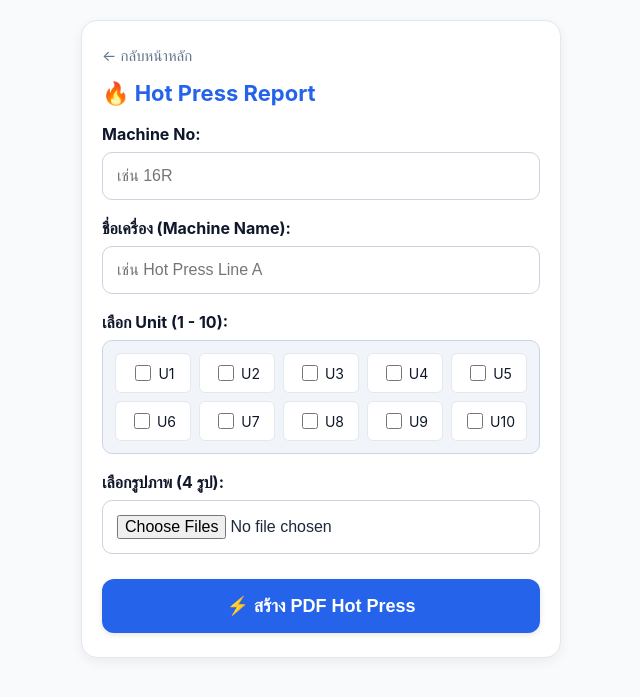
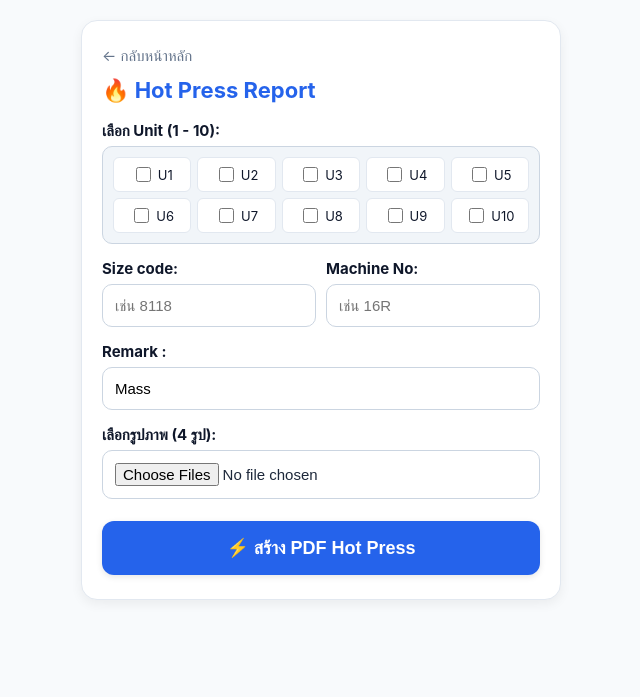
Before and after one commit to title1155/photo-report, a Flask app: page /hotpress in a window 1280 px wide. Shown: the top 697 px of the page, without its empty margins (319-959 px from the left). Run offline with Flask 3, Linux system fonts and the light colour scheme; some libraries are stand-ins or nearby versions.

Commit message:
Update hotpress form layout and fields

```diff
--- a/templates/hotpress.html
+++ b/templates/hotpress.html
@@ -24,53 +24,58 @@
         }
         label {
             font-weight: bold;
-            font-size: 16px;
+            font-size: 15px;
             display: block;
-            margin-top: 18px;
-            margin-bottom: 8px;
+            margin-top: 15px;
+            margin-bottom: 6px;
             color: #0f172a;
         }
         input[type="text"], input[type="file"] {
             width: 100%;
-            padding: 14px;
-            font-size: 16px;
+            padding: 12px;
+            font-size: 15px;
             border: 1px solid #cbd5e1;
             border-radius: 10px;
             background-color: #fff;
+        }
+        /* แถวคู่สำหรับ Size code และ Machine No */
+        .form-row {
+            display: grid;
+            grid-template-columns: 1fr 1fr;
+            gap: 10px;
         }
         /* ดีไซน์กล่อง Checkbox Unit 1-10 แบบ Grid บนมือถือ */
         .unit-grid {
             display: grid;
             grid-template-columns: repeat(5, 1fr);
-            gap: 8px;
+            gap: 6px;
             background: #f1f5f9;
-            padding: 12px;
+            padding: 10px;
             border-radius: 10px;
             border: 1px solid #cbd5e1;
-            margin-top: 5px;
         }
         .unit-label {
             font-weight: normal !important;
-            font-size: 14px !important;
+            font-size: 13px !important;
             display: flex;
             align-items: center;
             gap: 4px;
             margin: 0 !important;
             cursor: pointer;
             background: #fff;
-            padding: 8px 4px;
+            padding: 6px 2px;
             border-radius: 6px;
             justify-content: center;
             border: 1px solid #e2e8f0;
         }
         .unit-label input {
-            width: 16px;
-            height: 16px;
+            width: 15px;
+            height: 15px;
             cursor: pointer;
         }
         .btn-submit {
             width: 100%;
-            margin-top: 25px;
+            margin-top: 22px;
             padding: 16px;
             background: #2563eb;
             color: white;
@@ -87,7 +92,7 @@
         }
         .back-link {
             display: inline-block;
-            margin-bottom: 15px;
+            margin-bottom: 12px;
             color: #64748b;
             text-decoration: none;
             font-size: 15px;
@@ -135,12 +140,6 @@
         <h2 style="color: #2563eb; margin-top: 0; font-size: 22px;">🔥 Hot Press Report</h2>
 
         <form id="uploadForm">
-            <label for="machine_no">Machine No:</label>
-            <input type="text" id="machine_no" name="machine_no" placeholder="เช่น 16R" required>
-
-            <label for="machine_name">ชื่อเครื่อง (Machine Name):</label>
-            <input type="text" id="machine_name" name="machine_name" placeholder="เช่น Hot Press Line A">
-
             <label>เลือก Unit (1 - 10):</label>
             <div class="unit-grid">
                 <label class="unit-label"><input type="checkbox" name="units" value="1"> U1</label>
@@ -154,6 +153,20 @@
                 <label class="unit-label"><input type="checkbox" name="units" value="9"> U9</label>
                 <label class="unit-label"><input type="checkbox" name="units" value="10"> U10</label>
             </div>
+
+            <div class="form-row">
+                <div>
+                    <label for="size_code">Size code:</label>
+                    <input type="text" id="size_code" name="size_code" placeholder="เช่น 8118" maxlength="4" required>
+                </div>
+                <div>
+                    <label for="machine_no">Machine No:</label>
+                    <input type="text" id="machine_no" name="machine_no" placeholder="เช่น 16R" required>
+                </div>
+            </div>
+
+            <label for="remark">Remark :</label>
+            <input type="text" id="remark" name="remark" value="Mass" placeholder="หมายเหตุเพิ่มเติม">
 
             <label for="photos">เลือกรูปภาพ (4 รูป):</label>
             <input type="file" id="photos" name="photos" multiple accept="image/*" required>
@@ -214,14 +227,16 @@
             submitBtn.disabled = true;
             overlay.style.display = 'flex';
 
+            const sizeCode = document.getElementById('size_code').value;
             const machineNo = document.getElementById('machine_no').value;
-            const machineName = document.getElementById('machine_name').value;
+            const remark = document.getElementById('remark').value;
             const fileInput = document.getElementById('photos');
             const files = fileInput.files;
 
             const formData = new FormData();
+            formData.append('size_code', sizeCode);
             formData.append('machine_no', machineNo);
-            formData.append('machine_name', machineName);
+            formData.append('remark', remark);
 
             const selectedUnits = document.querySelectorAll('input[name="units"]:checked');
             selectedUnits.forEach((checkbox) => {
```
